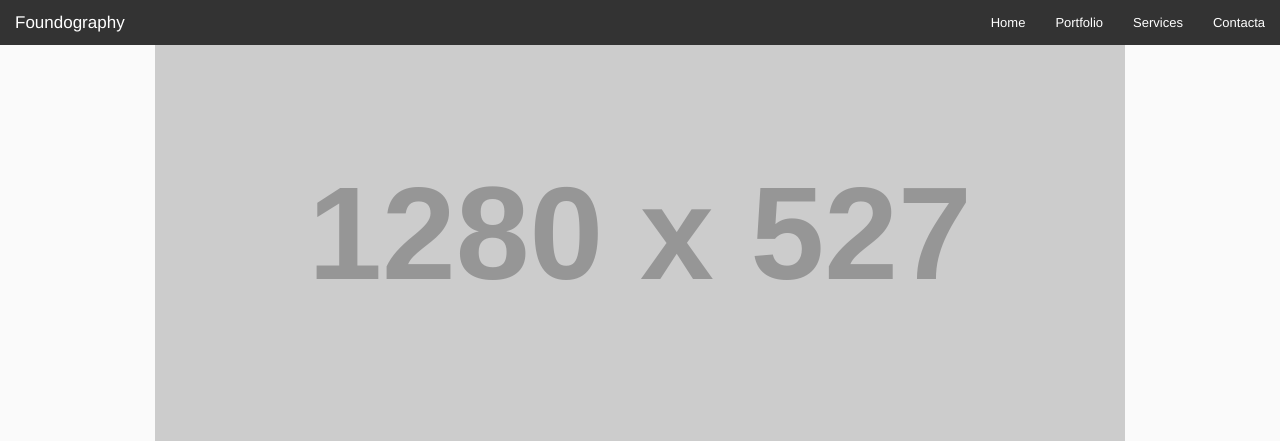
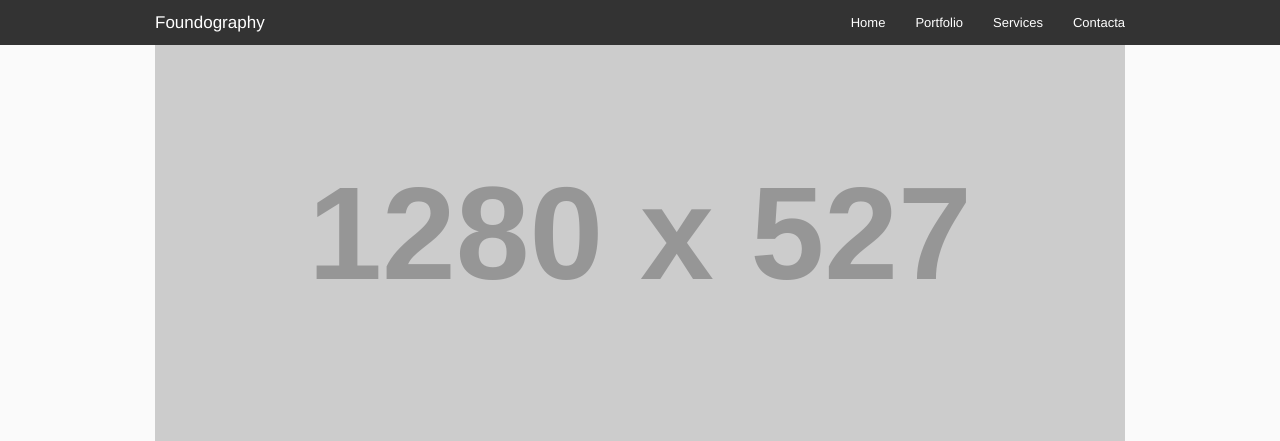
Before and after one commit to petriDiaconescu/photo-gallery-with-foundation-and-sass, a website: page index.html in a window 1280 px wide. Shown: the top 441 px of the page. Drawn offline with Linux system fonts and the light colour scheme; placeholder pictures from the web are drawn by us.

Commit message:
align top-bar navigation with our main content with a classed contain-to-grid div

```diff
--- a/index.html
+++ b/index.html
@@ -15,6 +15,7 @@ and open the template in the editor.
   <body class="no-js">
     <div class="off-canvas-wrap" data-offcanvas="">
       <div class="inner-wrap">
+        <div class="contain-to-grid">
           <nav id="desktop-top-bar" class="top-bar" data-topbar>
             <ul class="title-area">
               <li class="name">
@@ -31,7 +32,7 @@ and open the template in the editor.
               </ul>
             </section>
           </nav>
-
+        </div>
 
         <nav id="top-bar" class="tab-bar">
           <section class="left-small">
```
Lines whose indentation alone changed are shown as unchanged.
